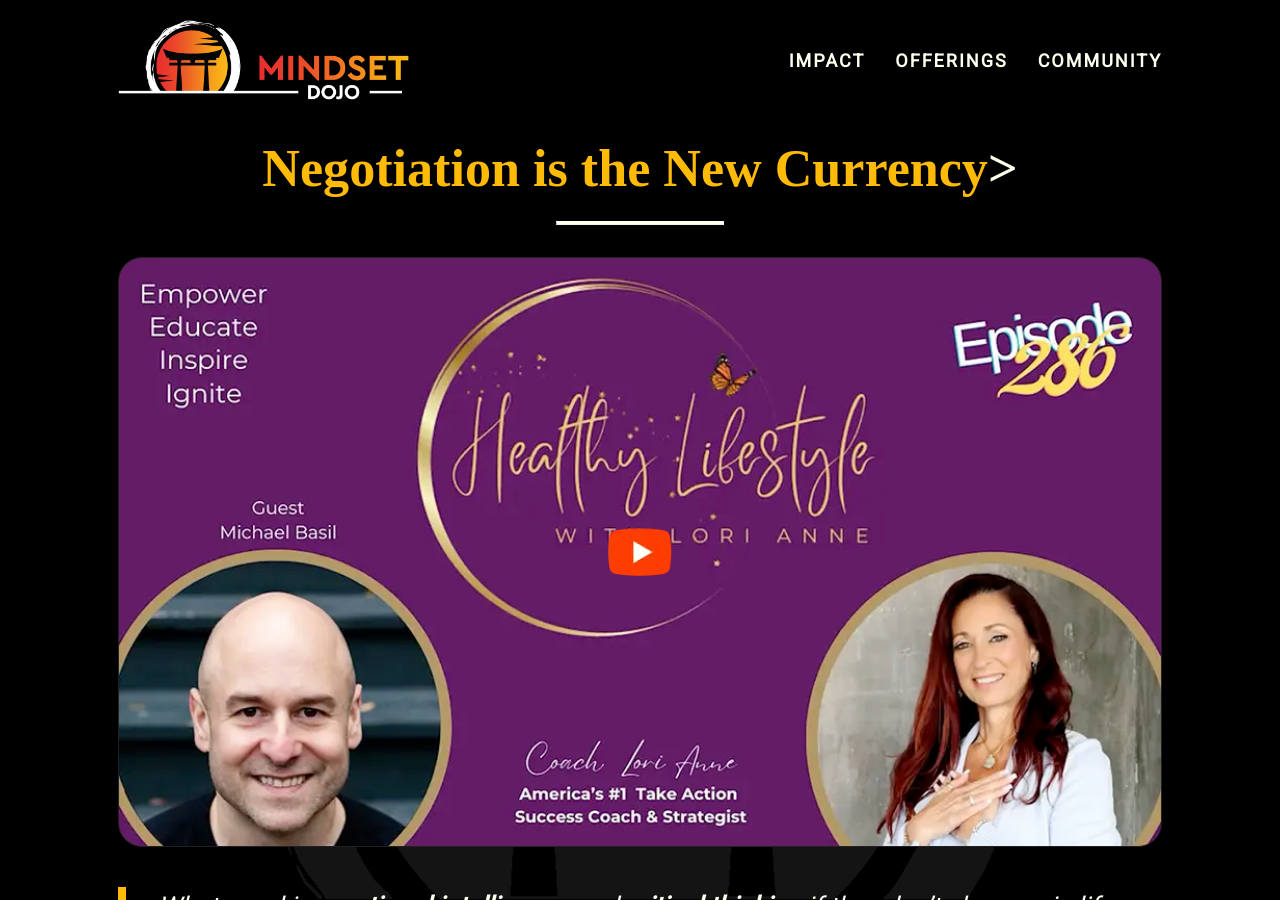
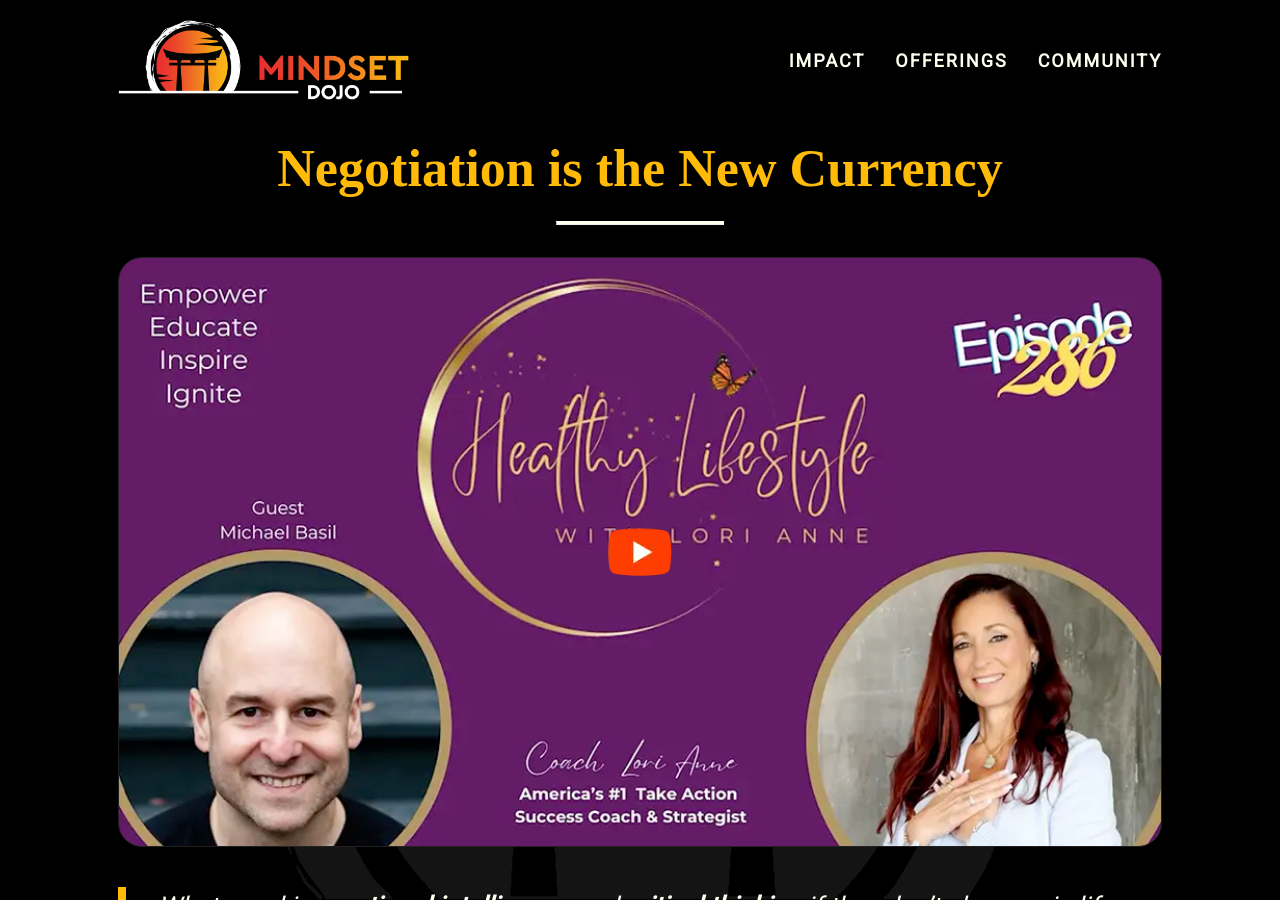
Before and after one commit to mindset-dojo/mindset-dojo.github.io, a Jekyll site: the page built from index.md, in a window 1280 px wide and 900 px high. Built offline with Jekyll 4.4.1, drawn with Linux system fonts in a browser that asks for light colours; some web fonts are replaced.

Commit message:
feat: Tagline uplift

```diff
--- a/index.md
+++ b/index.md
@@ -5,7 +5,7 @@ description: At Mindset Dojo, we help leaders turn difficult conversations into
 css_id: home
 ---
 <main aria-label="Content">
-    <h1><mark>Negotiation is the New Currency</mark>></h1>
+    <h1><mark>Negotiation is the New Currency</mark></h1>
     <hr>
     <div class="md-youtube-player" data-id="YF8HEO1phWw" data-preview="intentional-insightful-conversation-preview.webp"></div>
     <blockquote>
```
